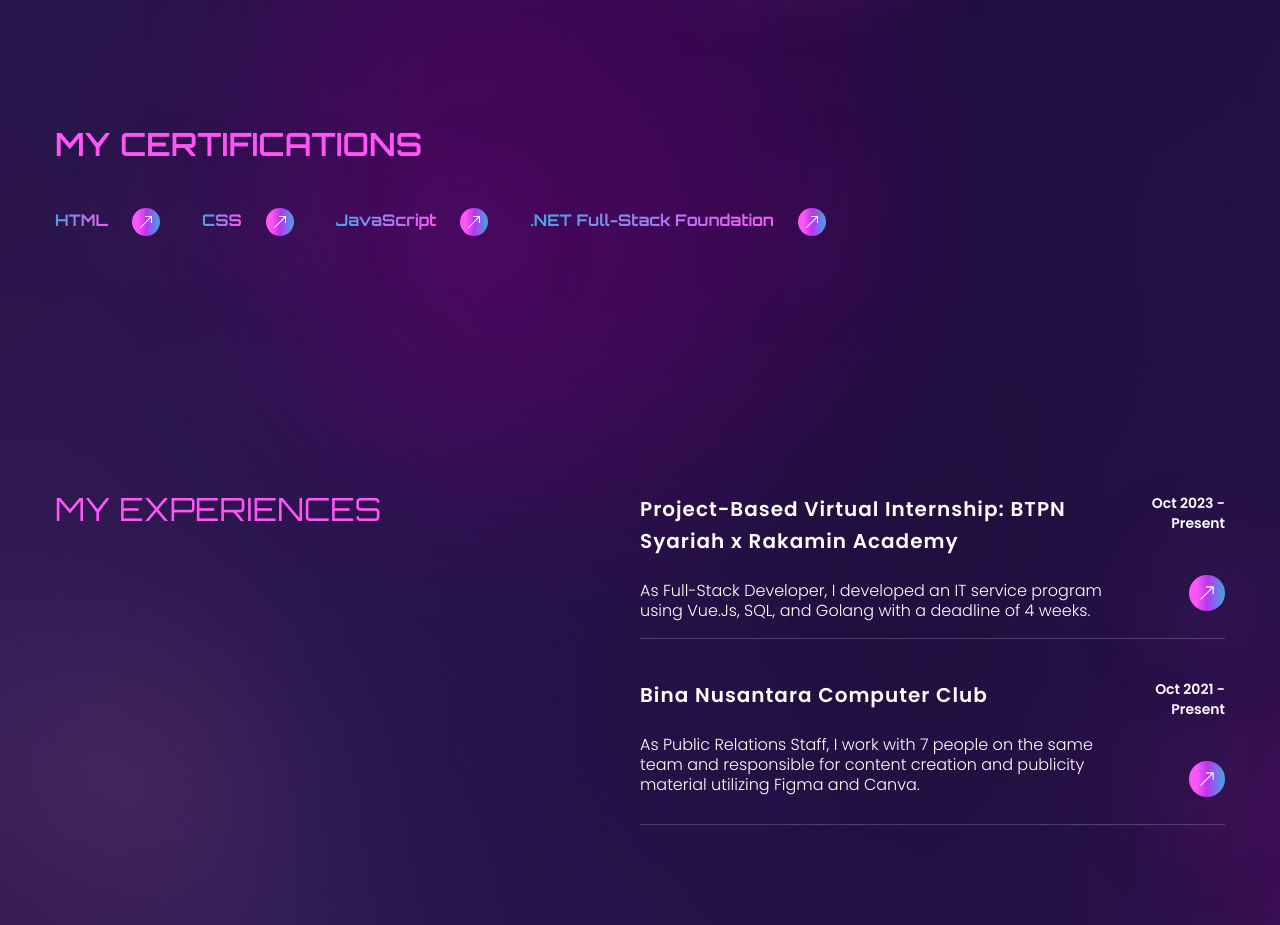
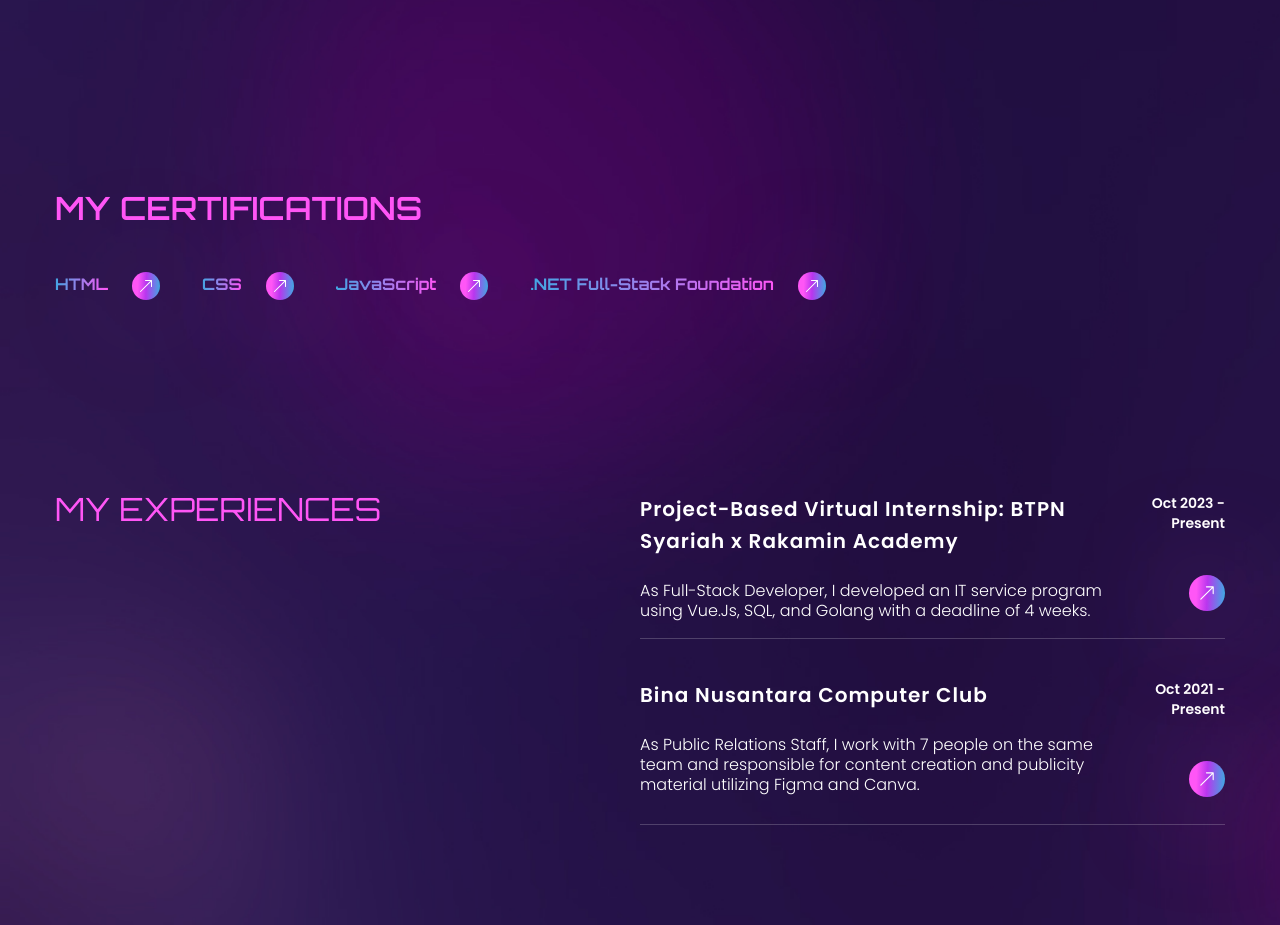
Before and after one commit to alyadyh/alyadyh.github.io, a React (Create React App) app: page / in a window 1280 px wide. Shown: the part 1300-2225 px from the top of the page. Built offline with nearby package versions, Linux system fonts and the light colour scheme; the HTML template or start-up script is replaced by a standard one.

Commit message:
edit about desc

```diff
--- a/src/components/About.js
+++ b/src/components/About.js
@@ -22,7 +22,7 @@
             initial="hidden"
             whileInView={'show'}
             viewport={{once: false, amount: 0.3}}
-            className='flex-1 bg-about bg-contain bg-no-repeat h-[150px] lg:h-[500px] mix-blend-lighten bg-top'>
+            className='flex-1 bg-about bg-contain bg-no-repeat h-[200px] lg:h-[500px] mix-blend-lighten bg-top'>
           </motion.div>
           <div className='flex-1'>
             <h2 className='h2 font-semibold text-accent'>About Me.</h2>
@@ -65,7 +65,7 @@
           </div>
         </div>
 
-        <div className='flex flex-col lg:flex-row mt-18 mb-32'>
+        <div className='flex flex-col lg:flex-row mt-32 mb-32'>
           <div className='flex-1 mb-12 lg:mb-0'>
             <h2 className='h2 text-accent font-semibold mb-12'>My Certifications</h2>
             <div className='flex flex-col lg:flex-row text-[25px] gap-y-8 max-w-max mx-auto lg:mx-0 mb-28'>
```
